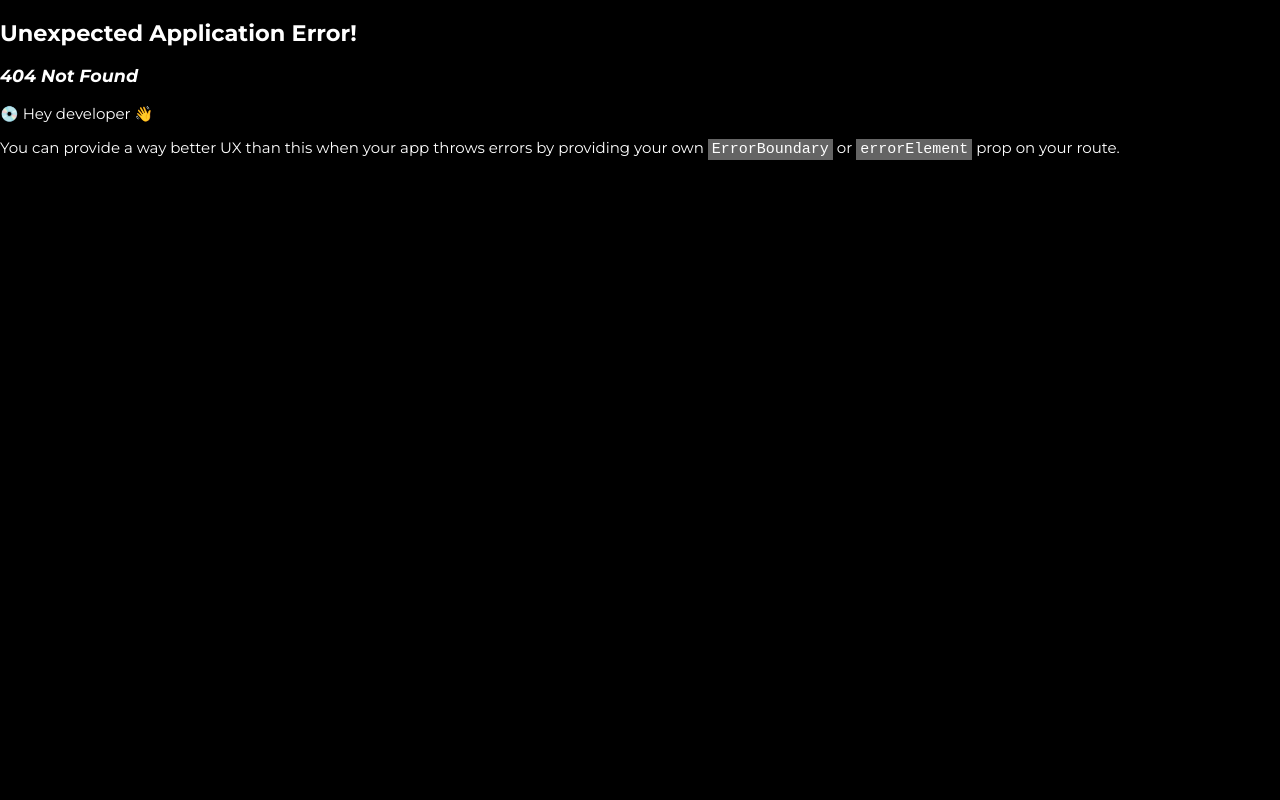
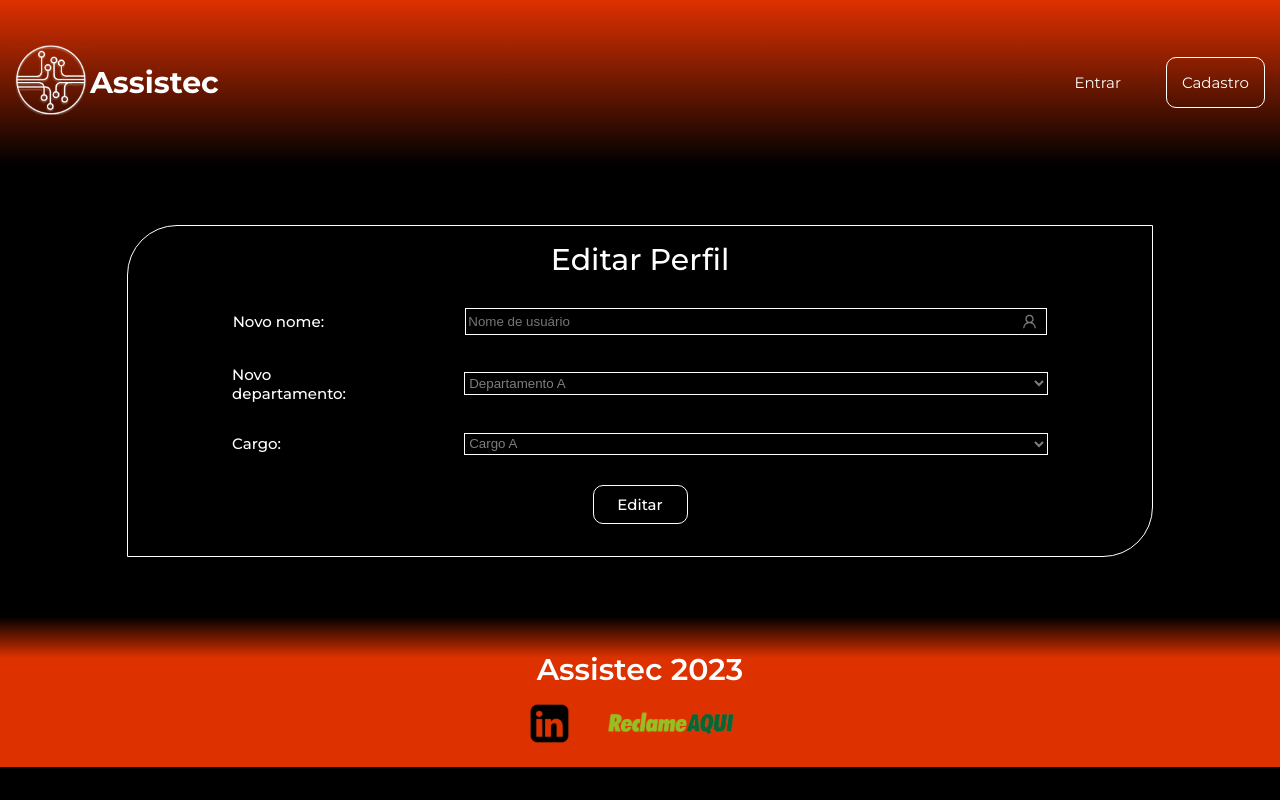
Before and after one commit to LuizVerteiro/trainee-g4-cpe, a React (Vite) app in the folder trainee-cpe/: page /editar in a window 1280 px wide. Before the commit this address had no page. Built offline with nearby package versions, Linux system fonts and the light colour scheme.

Commit message:
Adicionando Login e Editar

```diff
--- a/trainee-cpe/src/Pages/Editar_perfil/Editar_perfil.jsx
+++ b/trainee-cpe/src/Pages/Editar_perfil/Editar_perfil.jsx
@@ -1,11 +1,63 @@
-import { DivBackground } from "./Styles";
+import {
+  Containner,
+  Title,
+  DivNomeUser,
+  NomeUser,
+  DivDepartamento,
+  Departamento,
+  DivCargo,
+  Cargo,
+  Botton,
+  Background,
+  AlinhaBotton,
+  InputModal,
+  SelectModal,
+  IconInput,
+} from "./Styles";
+import {
+  UserOutlined,
+} from "@ant-design/icons";
 
-function Editar_perfil() {
+function Cadastro() {
   return (
-    <div>
-      <DivBackground>testando editar perfil</DivBackground>
-    </div>
+    <>
+      <Background>
+        <Containner>
+          <Title>Editar Perfil</Title>
+          <DivNomeUser>
+            <NomeUser> Novo nome:</NomeUser>
+            <IconInput>
+              <InputModal type="text" placeholder="Nome de usuário" />
+              <UserOutlined />
+            </IconInput>
+          </DivNomeUser>
+          <DivDepartamento>
+            <Departamento> Novo departamento:</Departamento>
+            <IconInput>
+              <SelectModal>
+                <option value="departamento1">Departamento A</option>
+                <option value="departamento2">Departamento B</option>
+                <option value="departamento3">Departamento C</option>
+              </SelectModal>
+            </IconInput>
+          </DivDepartamento>
+          <DivCargo>
+            <Cargo> Cargo:</Cargo>
+            <IconInput>
+              <SelectModal>
+                <option value="cargo1">Cargo A</option>
+                <option value="cargo2">Cargo B</option>
+                <option value="cargo2">Cargo C</option>
+              </SelectModal>
+            </IconInput>
+          </DivCargo>
+          <AlinhaBotton>
+            <Botton> Editar</Botton>
+          </AlinhaBotton>
+        </Containner>
+      </Background>
+    </>
   );
 }
 
-export default Editar_perfil;
+export default Cadastro;
--- a/trainee-cpe/src/Pages/Editar_perfil/Styles.js
+++ b/trainee-cpe/src/Pages/Editar_perfil/Styles.js
@@ -1,9 +1,123 @@
 import styled from "styled-components";
 
-export const DivBackground = styled.div`
-  width: 50%;
-  height: 80px;
-  margin-top: 40px;
-  border: solid;
-  background-color: green;
+export const Background = styled.div`
+  display: flex;
+  justify-content: center;
 `;
+
+export const InputModal = styled.input`
+  display: flex;
+  background-color: black;
+  color: #7d7d7d;
+  width: 45vw;
+  border: 1px solid white;
+  height: 1.5rem;
+  transition: transform 0.2s ease-in-out;
+  &:hover {
+    transform: scale(1.02);
+  }
+  cursor: pointer;
+`;
+
+export const SelectModal = styled.select`
+  display: flex;
+  background-color: black;
+  color: #7d7d7d;
+  width: 45.6vw;
+  border: 1px solid white;
+  height: 1.5rem;
+  transition: transform 0.2s ease-in-out;
+  &:hover {
+    transform: scale(1.02);
+  }
+`;
+
+export const IconInput = styled.div`
+  display: flex;
+  align-items: center;
+  position: relative;
+  transition: transform 0.2s ease-in-out;
+  &:hover {
+    transform: scale(1.01);
+  }
+  .anticon {
+    position: absolute;
+    right: 0.7rem;
+    color: #7d7d7d;
+    cursor: pointer;
+  }
+`;
+
+///////////////////////////////////////////////////////////////////////////////
+
+export const Containner = styled.div`
+  display: flex;
+  flex-direction: column;
+  gap: 2rem;
+  width: 80vw;
+  height: 22rem;
+  border-radius: 50px 0px;
+  border: 1px solid white;
+  margin-top: 4rem;
+  margin-bottom: 4rem;
+  font-weight: 500;
+  @media (max-width: 600px) {
+    height: 25rem;
+  }
+`;
+
+export const Title = styled.div`
+  font-size: 2rem;
+  display: flex;
+  justify-content: center;
+  padding-top: 1rem;
+`;
+
+export const DivNomeUser = styled.div`
+  display: flex;
+  align-items: center;
+  justify-content: space-evenly;
+`;
+
+export const NomeUser = styled.div`
+  width: 10vw;
+`;
+
+export const DivDepartamento = styled.div`
+  display: flex;
+  align-items: center;
+  justify-content: space-evenly;
+`;
+
+export const Departamento = styled.div`
+  width: 10vw;
+`;
+
+export const DivCargo = styled.div`
+  display: flex;
+  align-items: center;
+  justify-content: space-evenly;
+`;
+
+export const Cargo = styled.div`
+  width: 10vw;
+`;
+
+export const AlinhaBotton = styled.div`
+  display: flex;
+  justify-content: center;
+`;
+
+export const Botton = styled.div`
+  display: flex;
+  width: 5rem;
+  border: 1px solid white;
+  padding: 0.6rem;
+  border-radius: 10px;
+  justify-content: center;
+  transition: transform 0.2s ease-in-out;
+  &:hover {
+    transform: scale(1.1);
+  }
+  cursor: pointer;
+`;
--- a/trainee-cpe/src/Pages/Login/Login.jsx
+++ b/trainee-cpe/src/Pages/Login/Login.jsx
@@ -1,5 +1,58 @@
-function Login() {
-  return <div>ESSA E A PAGINA DE LOGIN</div>;
+import {
+  Containner,
+  Title,
+  DivEmail,
+  Email,
+  DivNomeUser,
+  NomeUser,
+  DivSenha,
+  Senha,
+  Botton,
+  Background,
+  AlinhaBotton,
+  InputModal,
+  IconInput,
+} from "./Styles";
+import {
+  MailOutlined,
+  KeyOutlined,
+  UserOutlined,
+} from "@ant-design/icons";
+
+function Cadastro() {
+  return (
+    <>
+      <Background>
+        <Containner>
+          <Title>Realizar Login</Title>
+          <DivEmail>
+            <Email> Email:</Email>
+            <IconInput>
+              <InputModal type="text" placeholder="exemplo@*****.com" />
+              <MailOutlined />
+            </IconInput>
+          </DivEmail>
+          <DivNomeUser>
+            <NomeUser> Nome de Usuario:</NomeUser>
+            <IconInput>
+              <InputModal type="text" placeholder="Nome de usuário" />
+              <UserOutlined />
+            </IconInput>
+          </DivNomeUser>
+          <DivSenha>
+            <Senha> Senha:</Senha>
+            <IconInput>
+              <InputModal type="password" placeholder="*****************" />
+              <KeyOutlined />
+            </IconInput>
+          </DivSenha>
+          <AlinhaBotton>
+            <Botton> Entrar</Botton>
+          </AlinhaBotton>
+        </Containner>
+      </Background>
+    </>
+  );
 }
 
-export default Login;
+export default Cadastro;
--- a/trainee-cpe/src/Pages/Login/Styles.js
+++ b/trainee-cpe/src/Pages/Login/Styles.js
@@ -0,0 +1,123 @@
+import styled from "styled-components";
+
+export const Background = styled.div`
+  display: flex;
+  justify-content: center;
+`;
+
+export const InputModal = styled.input`
+  display: flex;
+  background-color: black;
+  color: #7d7d7d;
+  width: 45vw;
+  border: 1px solid white;
+  height: 1.5rem;
+  transition: transform 0.2s ease-in-out;
+  &:hover {
+    transform: scale(1.02);
+  }
+  cursor: pointer;
+`;
+
+export const SelectModal = styled.select`
+  display: flex;
+  background-color: black;
+  color: #7d7d7d;
+  width: 45.6vw;
+  border: 1px solid white;
+  height: 1.5rem;
+  transition: transform 0.2s ease-in-out;
+  &:hover {
+    transform: scale(1.02);
+  }
+`;
+
+export const IconInput = styled.div`
+  display: flex;
+  align-items: center;
+  position: relative;
+  transition: transform 0.2s ease-in-out;
+  &:hover {
+    transform: scale(1.01);
+  }
+  .anticon {
+    position: absolute;
+    right: 0.7rem;
+    color: #7d7d7d;
+    cursor: pointer;
+  }
+`;
+
+///////////////////////////////////////////////////////////////////////////////
+
+export const Containner = styled.div`
+  display: flex;
+  flex-direction: column;
+  gap: 2rem;
+  width: 80vw;
+  height: 22rem;
+  border-radius: 50px 0px;
+  border: 1px solid white;
+  margin-top: 4rem;
+  margin-bottom: 4rem;
+  font-weight: 500;
+  @media (max-width: 600px) {
+    height: 25rem;
+  }
+`;
+
+export const Title = styled.div`
+  font-size: 2rem;
+  display: flex;
+  justify-content: center;
+  padding-top: 1rem;
+`;
+
+export const DivEmail = styled.div`
+  display: flex;
+  align-items: center;
+  justify-content: space-evenly;
+`;
+
+export const Email = styled.div`
+  width: 10vw;
+`;
+
+export const DivNomeUser = styled.div`
+  display: flex;
+  align-items: center;
+  justify-content: space-evenly;
+`;
+
+export const NomeUser = styled.div`
+  width: 10vw;
+`;
+
+export const DivSenha = styled.div`
+  display: flex;
+  align-items: center;
+  justify-content: space-evenly;
+`;
+
+export const Senha = styled.div`
+  width: 10vw;
+`;
+
+export const AlinhaBotton = styled.div`
+  display: flex;
+  justify-content: center;
+`;
+
+export const Botton = styled.div`
+  display: flex;
+  width: 5rem;
+  border: 1px solid white;
+  padding: 0.6rem;
+  border-radius: 10px;
+  justify-content: center;
+  transition: transform 0.2s ease-in-out;
+  &:hover {
+    transform: scale(1.1);
+  }
+  cursor: pointer;
+`;
--- a/trainee-cpe/src/routes.jsx
+++ b/trainee-cpe/src/routes.jsx
@@ -10,6 +10,7 @@ import Cadastro from "./Pages/Cadastro/Cadastro";
 import Home_logada from "./Pages/Home_logada/Home_logada";
 import Login from "./Pages/Login/Login";
 import AppLayout from "./AppLayout/AppLayout";
+import Editar_perfil from "./Pages/Editar_perfil/Editar_perfil"
 
 const router = createBrowserRouter(
   createRoutesFromElements(
@@ -19,6 +20,7 @@ const router = createBrowserRouter(
         <Route path="cadastro" element={<Cadastro />} />
         <Route path="logada" element={<Home_logada />} />
         <Route path="login" element={<Login />} />
+        <Route path="editar" element={<Editar_perfil />} />
       </Route>
     </Route>
   )
```
Also changed, not shown: trainee-cpe/src/Pages/Cadastro/Styles.js (line endings or trailing spaces).
